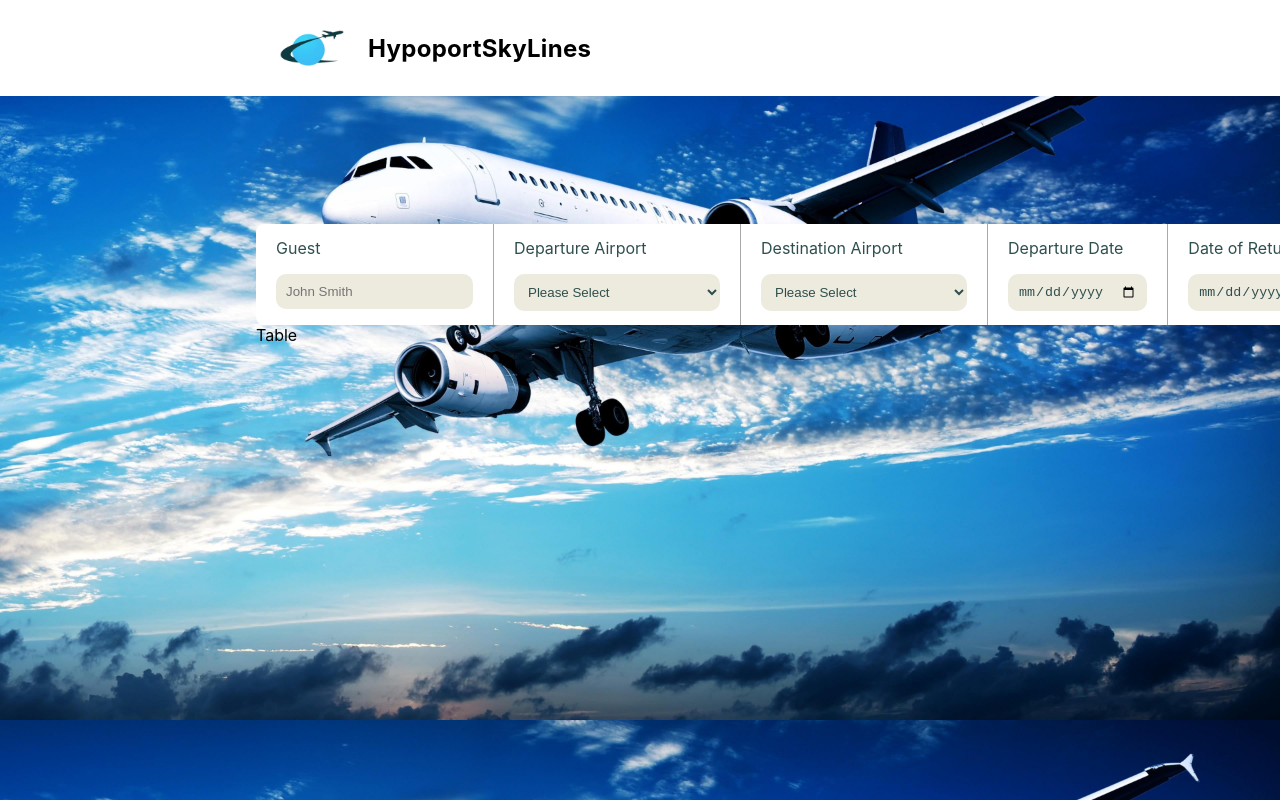
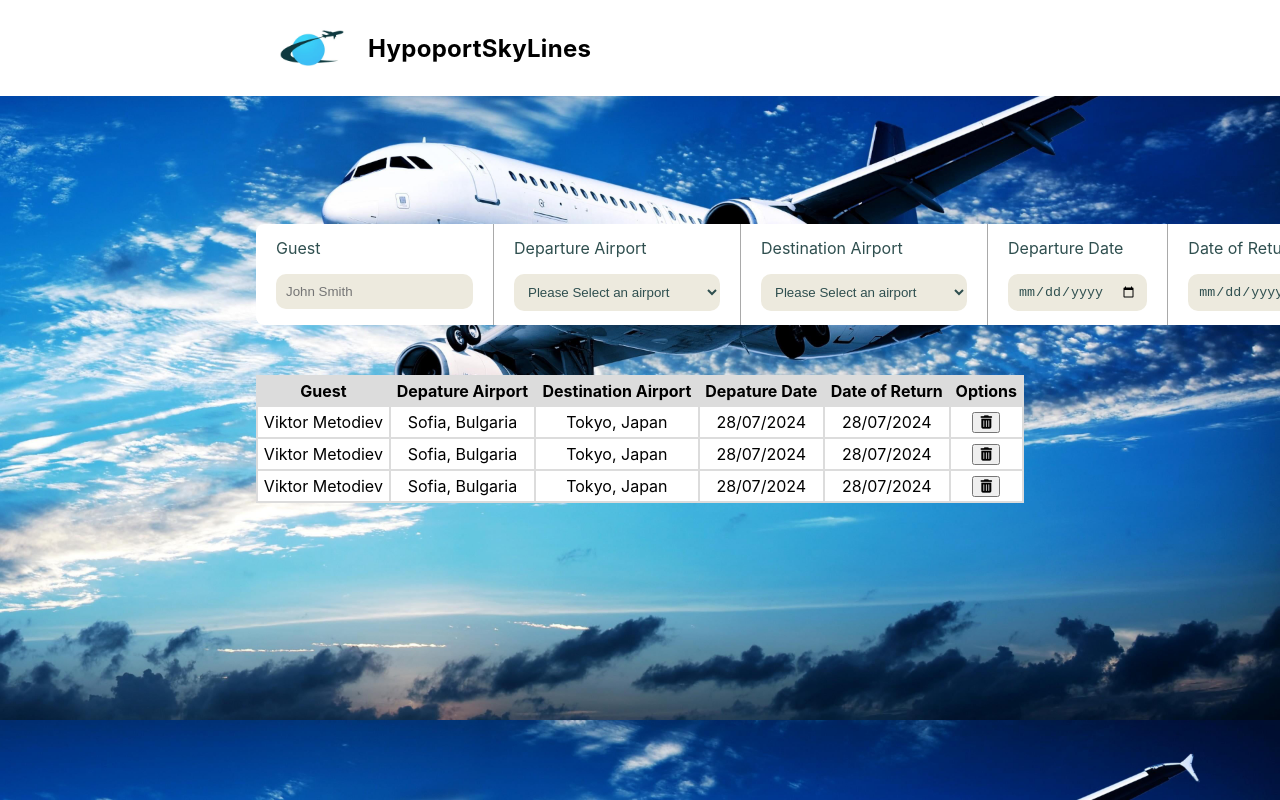
Before and after one commit to ViktorMetodiev13/HypoportSkyLines, a React (Create React App) app in the folder hypoportskylines/: page / in a window 1280 px wide. Shown: the top 800 px of the page. Built offline with nearby package versions, Linux system fonts and the light colour scheme.

Commit message:
booking table implemented

```diff
--- a/hypoportskylines/public/index.html
+++ b/hypoportskylines/public/index.html
@@ -1,20 +1,21 @@
 <!DOCTYPE html>
 <html lang="en">
+
 <head>
   <meta charset="utf-8" />
   <link rel="icon" href="./images/favicon.ico" />
   <meta name="viewport" content="width=device-width, initial-scale=1" />
   <meta name="theme-color" content="#000000" />
-    <meta
-      name="description"
-      content="Web site created using create-react-app"
-    />
+  <meta name="description" content="Web site created using create-react-app" />
   <link rel="apple-touch-icon" href="%PUBLIC_URL%/logo192.png" />
   <link rel="manifest" href="%PUBLIC_URL%/manifest.json" />
+  <link rel="stylesheet" href="https://cdnjs.cloudflare.com/ajax/libs/font-awesome/6.4.0/css/all.min.css">
   <title>HypoportSkyLines</title>
 </head>
+
 <body>
   <noscript>You need to enable JavaScript to run this app.</noscript>
   <div id="root"></div>
 </body>
+
 </html>
--- a/hypoportskylines/src/components/Bookings/Bookings.jsx
+++ b/hypoportskylines/src/components/Bookings/Bookings.jsx
@@ -13,7 +13,7 @@ export const Bookings = () => {
                         <p>Departure Airport</p>
                         <div>
                             <select name="from" id="from" className="flight-depature-airport">
-                                <option value="">Please Select</option>
+                                <option value="">Please Select an airport</option>
                                 <option value="">Sofia Airport</option>
                                 <option value="">Amsterdam Airport Schiphol</option>
                                 <option value="">Tokyo Haneda Airport</option>
@@ -26,7 +26,7 @@ export const Bookings = () => {
                         <p>Destination Airport</p>
                         <div>
                             <select name="from" id="from" className="flight-destination-airport">
-                                <option value="">Please Select</option>
+                                <option value="">Please Select an airport</option>
                                 <option value="">Sofia Airport</option>
                                 <option value="">Amsterdam Airport Schiphol</option>
                                 <option value="">Tokyo Haneda Airport</option>
@@ -50,8 +50,44 @@ export const Bookings = () => {
                 <button className="book-flight-form-btn">Book</button>
             </form>
 
-            {/* 2. create the table with all bookings */}
-            <div className="bookings-table">Table</div>
+            <table className="bookings-list">
+                <thead>
+                    <tr>
+                        <th>Guest</th>
+                        <th>Depature Airport</th>
+                        <th>Destination Airport</th>
+                        <th>Depature Date</th>
+                        <th>Date of Return</th>
+                        <th>Options</th>
+                    </tr>
+                </thead>
+                <tbody>
+                    <tr>
+                        <td>Viktor Metodiev</td>
+                        <td>Sofia, Bulgaria</td>
+                        <td>Tokyo, Japan</td>
+                        <td>28/07/2024</td>
+                        <td>28/07/2024</td>
+                        <td><button><i class="fa-solid fa-trash-can"></i></button></td>
+                    </tr>
+                    <tr>
+                        <td>Viktor Metodiev</td>
+                        <td>Sofia, Bulgaria</td>
+                        <td>Tokyo, Japan</td>
+                        <td>28/07/2024</td>
+                        <td>28/07/2024</td>
+                        <td><button><i class="fa-solid fa-trash-can"></i></button></td>
+                    </tr>
+                    <tr>
+                        <td>Viktor Metodiev</td>
+                        <td>Sofia, Bulgaria</td>
+                        <td>Tokyo, Japan</td>
+                        <td>28/07/2024</td>
+                        <td>28/07/2024</td>
+                        <td><button><i class="fa-solid fa-trash-can"></i></button></td>
+                    </tr>
+                </tbody>
+            </table>
         </div>
     )
 }
--- a/hypoportskylines/src/components/Bookings/bookings.css
+++ b/hypoportskylines/src/components/Bookings/bookings.css
@@ -1,8 +1,15 @@
+/* General component configs */
+
 .bookings {
     max-width: 60%;
     margin: auto;
     margin-top: 10%;
+    display: flex;
+    flex-direction: column;
+    gap: 50px;
 }
+
+/* FORM */
 
 .flight-form {
     display: flex;
@@ -63,3 +70,29 @@
 .book-flight-form-btn:hover {
     background-color: #5053d6;
 }
+
+/* Table */
+
+.bookings-list {
+    background-color: #fff;
+    background-color: #DCDCDC;
+}
+
+thead {
+    background-color: #DCDCDC;
+    border: none;
+}
+
+tr {
+    border: none;
+}
+
+th {
+    padding: 4px;
+}
+
+td {
+    padding: 4px;
+    text-align: center;
+    background-color: #fff;
+}
```
Lines whose indentation alone changed are shown as unchanged.
